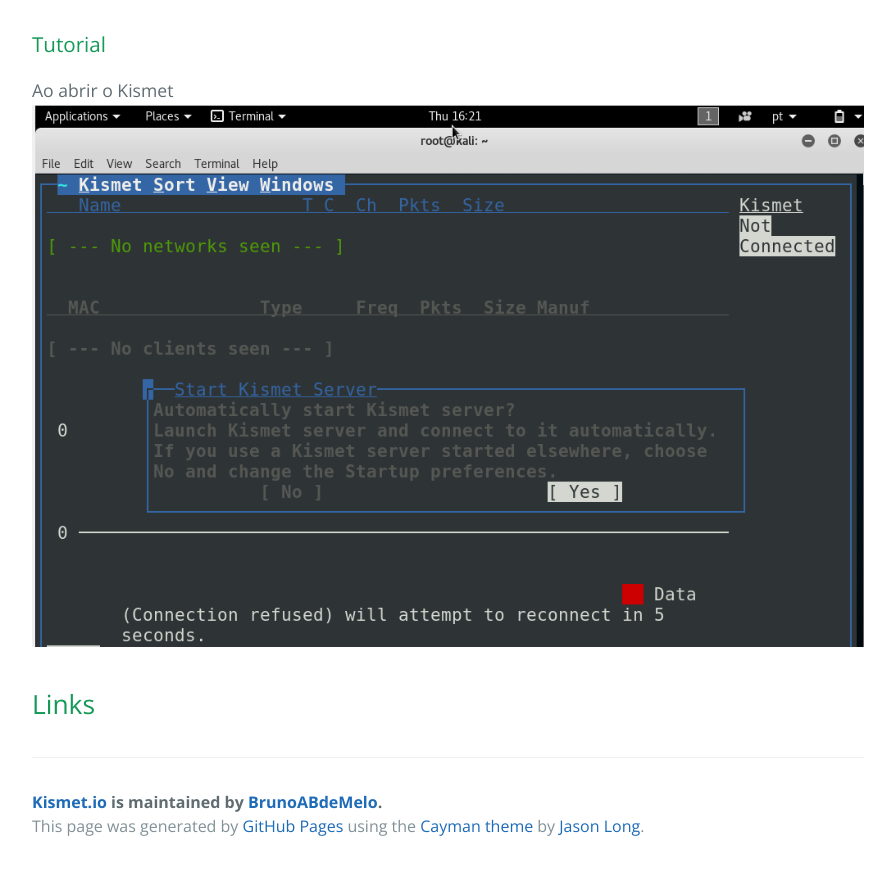
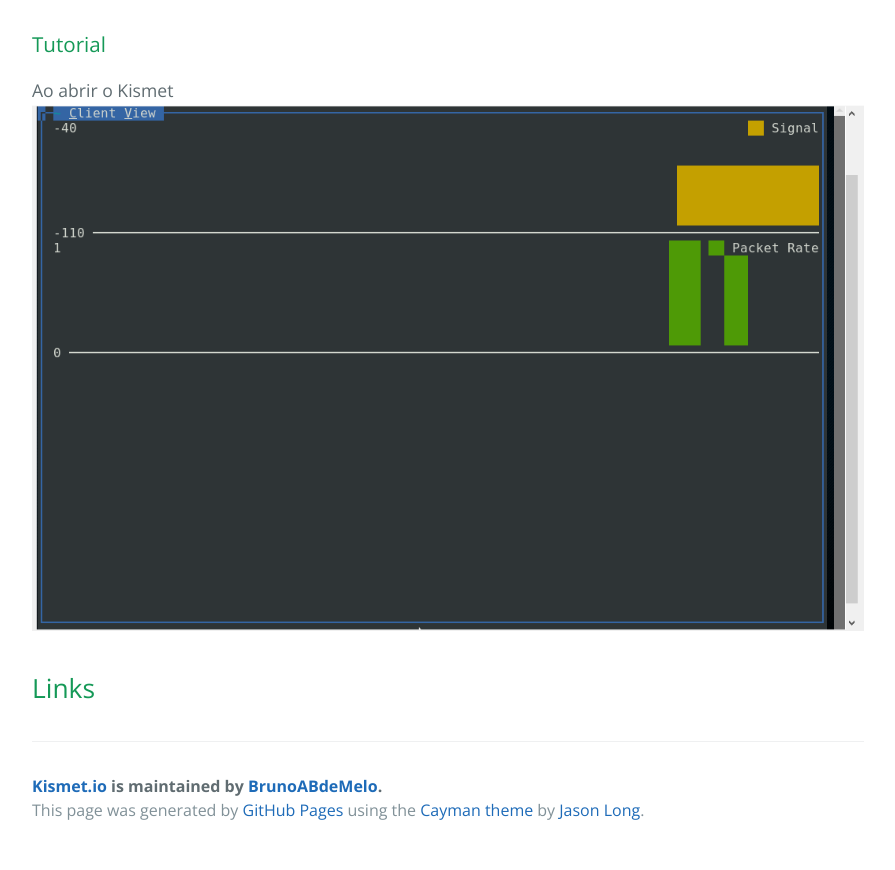
Before and after one commit to BrunoABdeMelo/Kismet, a plain HTML site: page index.html in a window 1280 px wide. Shown: the part 1003-1873 px from the top of the page, without its empty margins (192-1087 px from the left). Drawn offline with nearby package versions, Linux system fonts and the light colour scheme.

```diff
--- a/index.html
+++ b/index.html
@@ -41,7 +41,7 @@
 <a id="tutorial" class="anchor" href="#tutorial" aria-hidden="true"><span aria-hidden="true" class="octicon octicon-link"></span></a>Tutorial</h3>
 
 <p>Ao abrir o Kismet<br>
-<img src="https://brunoabdemelo.github.io/Kismet/images/1.PNG" alt=""></p>
+<img src="images/11.PNG" alt=""></p>
 
 <h2>
 <a id="links" class="anchor" href="#links" aria-hidden="true"><span aria-hidden="true" class="octicon octicon-link"></span></a>Links</h2>
```
Also changed, not shown: params.json (+1 -1 lines).
